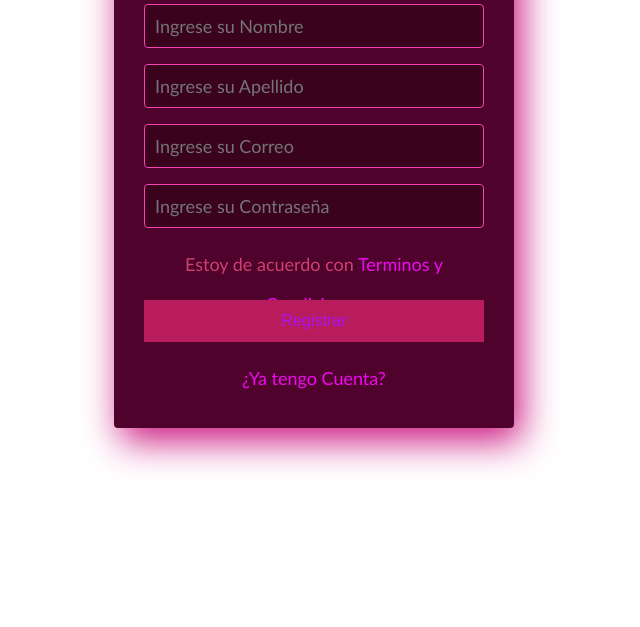
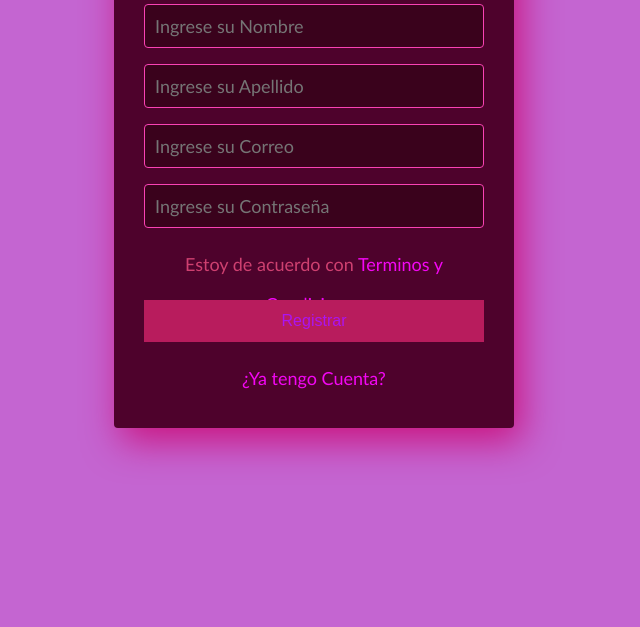
Before and after one commit to KarenBrisa/karenbrisa.github.io, a plain HTML site: page Formulario de Registro.html in a window 1280 px wide. Shown: the part 173-800 px from the top of the page, without its empty margins (326-966 px from the left). Drawn offline with Linux system fonts and the light colour scheme.

Commit message:
index.css

```diff
--- a/index.css
+++ b/index.css
@@ -6,6 +6,7 @@
 
   body {
     background-image: E:\RECUPERADOS 25.09.2023\Pictures\Para Word url(images (2).jpg);
+      background-color: #c465d1;
   }
   ul li:hover{
     background-color: #c465d1;
```
